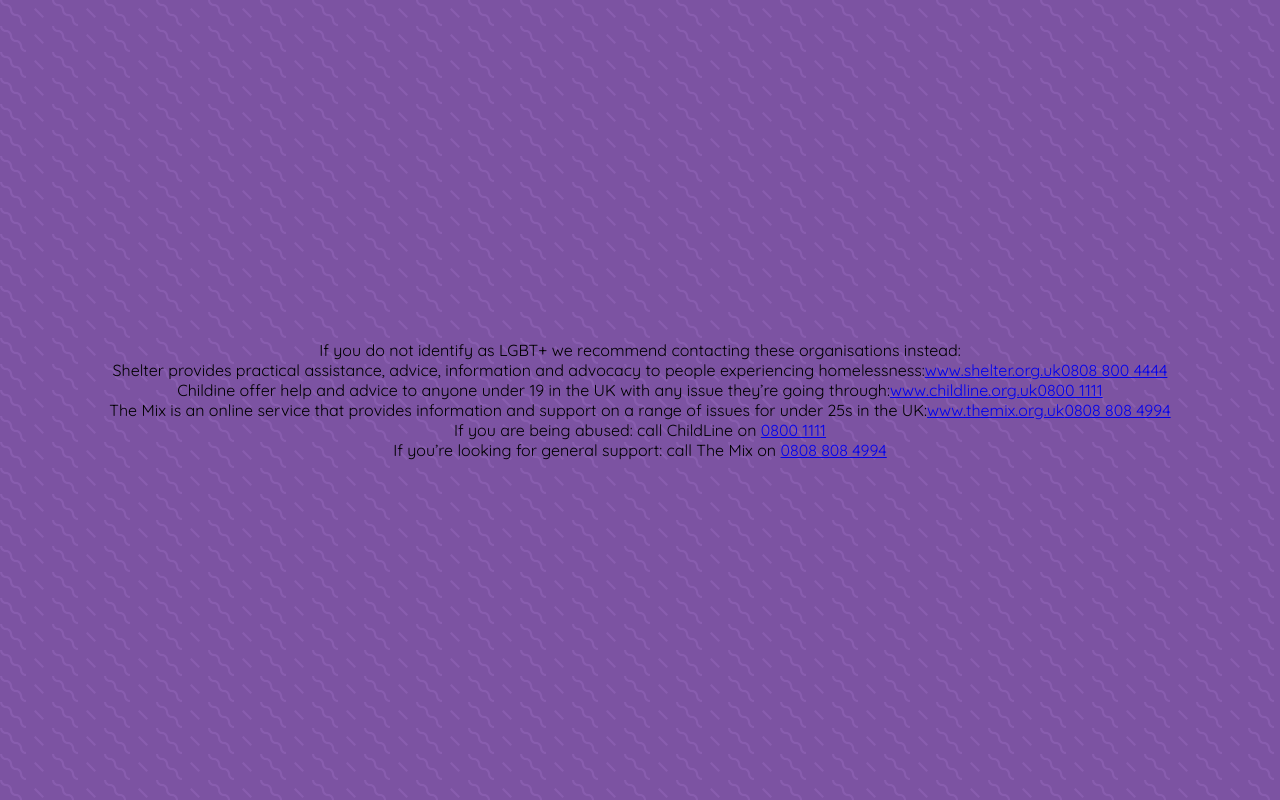
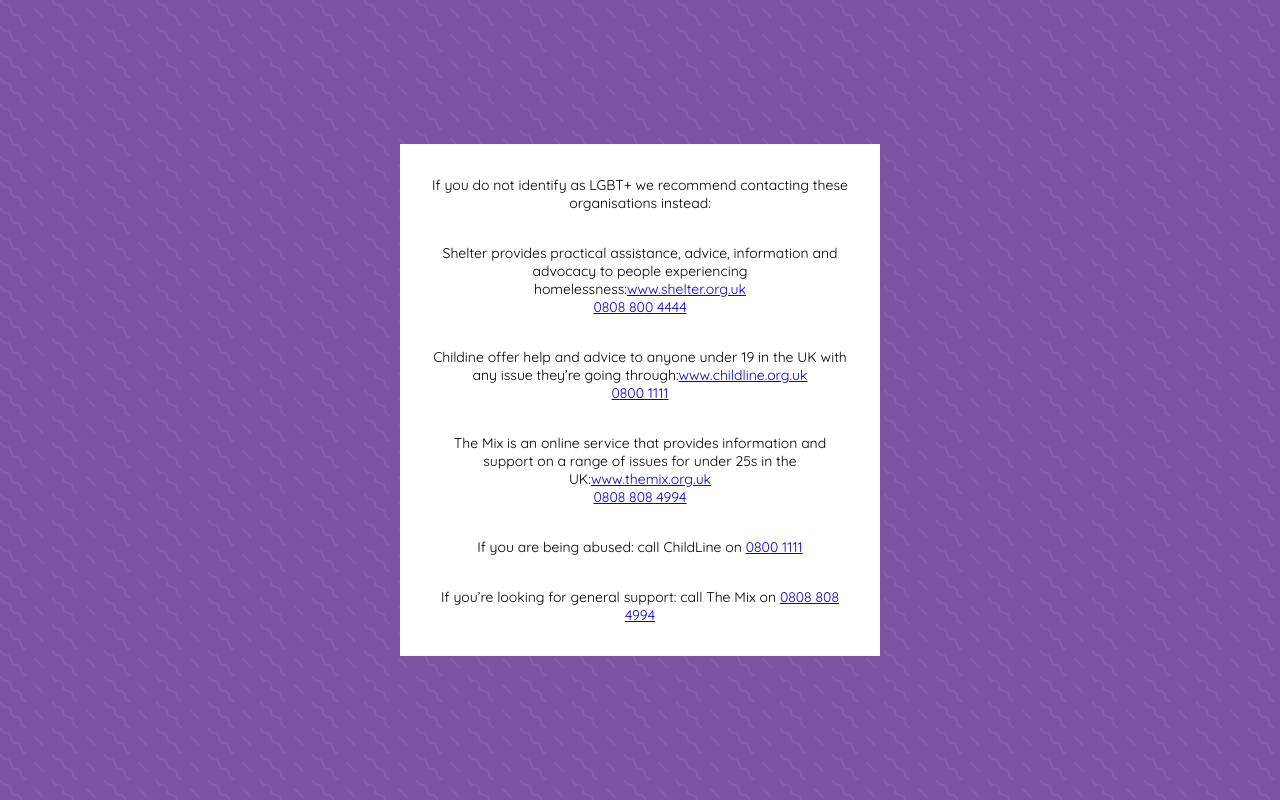
Before and after one commit to fac-12/Albert-Kennedy, a React (Create React App) app in the folder client/: page /lgbtredirect in a window 1280 px wide. Built offline with nearby package versions, Linux system fonts and the light colour scheme; no server answers.

Commit message:
further styling changes

```diff
--- a/client/src/components/auth/AuthForm.js
+++ b/client/src/components/auth/AuthForm.js
@@ -18,7 +18,8 @@ import {
   Input,
   FormElement,
   Error,
-  Register
+  Register,
+  Form
 } from "../styling/components";
 
 class AuthForm extends Component {
@@ -32,7 +33,7 @@ class AuthForm extends Component {
           Returning user? <Link to="/signin">Log in</Link>
         </Register>
 
-        <form onSubmit={handleSubmit(this.handleFormSubmit.bind(this))}>
+        <Form onSubmit={handleSubmit(this.handleFormSubmit.bind(this))}>
           <Field
             name="name"
             type="text"
@@ -70,7 +71,7 @@ class AuthForm extends Component {
           />
           <p>{this.renderAlert()}</p>
           <SubmitButton text="next" />
-        </form>
+        </Form>
       </div>
     );
   }
--- a/client/src/components/redirects/AgeRedirect.js
+++ b/client/src/components/redirects/AgeRedirect.js
@@ -1,11 +1,8 @@
 import React, { Component } from "react";
 import styled from "styled-components";
 
-import { Container, Card } from "../styling/components";
+import { Container, Card, RedirectP } from "../styling/components";
 
-const RedirectP = styled.p`
-  padding: 1rem;
-`;
 export default class AgeRedirect extends Component {
   render() {
     return (
--- a/client/src/components/redirects/Crisis.js
+++ b/client/src/components/redirects/Crisis.js
@@ -1,33 +1,35 @@
 import React, { Component } from "react";
 import styled from "styled-components";
-import { Container } from "../styling/components";
+import { Container, Card, RedirectP } from "../styling/components";
 
 export default class Crisis extends Component {
   render() {
     return (
       <Container>
-        <h2>
+        <Card>
+          <RedirectP>
             If you are in crisis, don’t use this site. Use one of these services
             instead.
-        </h2>
-        <p>
-          If you are having suicidal thoughts, call <a href="tel:999">999</a> or
-          visit your nearest A&E department.
-        </p>
-        <p>
-          You can also call Samaritans' 24-hour free helpline on{" "}
+          </RedirectP>
+          <RedirectP>
+            If you are having suicidal thoughts, call <a href="tel:999">999</a>
+            or visit your nearest A&E department.
+          </RedirectP>
+          <RedirectP>
+            You can also call Samaritans' 24-hour free helpline on
             <a href="tel:116123">116 123</a>
-        </p>
-        <p>
-          National LGBT Domestic Violence Helpline:{" "}
+          </RedirectP>
+          <RedirectP>
+            National LGBT Domestic Violence Helpline:
             <a href="tel:0300 999 5428">0300 999 5428</a>
             {" or on "}
             <a href="tel:08009995428">0800 999 5428</a>
-        </p>
-        <p>
+          </RedirectP>
+          <RedirectP>
             LGBT SwitchBoard listen to all kinds of calls, and we take every one
             seriously: <a href="tel:03003300630">0300 330 0630</a>
-        </p>
+          </RedirectP>
+        </Card>
       </Container>
     );
   }
--- a/client/src/components/redirects/LGBTRedirect.js
+++ b/client/src/components/redirects/LGBTRedirect.js
@@ -1,42 +1,47 @@
 import React, { Component } from "react";
 import styled from "styled-components";
 
-import { Container } from "../styling/components";
+import { Container, Card, RedirectP } from "../styling/components";
 
 export default class LGBTRedirect extends Component {
   render() {
     return (
       <Container>
-        <p>
+        <Card>
+          <RedirectP>
             If you do not identify as LGBT+ we recommend contacting these
             organisations instead:
-        </p>
-        <p>
+          </RedirectP>
+          <RedirectP>
             Shelter provides practical assistance, advice, information and
             advocacy to people experiencing homelessness:
             <a href="http://www.shelter.org.uk">www.shelter.org.uk</a>
+            <br />
             <a href="tel:0808 800 4444">0808 800 4444</a>
-        </p>
-        <p>
+          </RedirectP>
+          <RedirectP>
             Childine offer help and advice to anyone under 19 in the UK with any
             issue they’re going through:
             <a href="https://www.childline.org.uk">www.childline.org.uk</a>
+            <br />
             <a href="tel:0800 1111">0800 1111</a>
-        </p>
-        <p>
-          The Mix is an online service that provides information and support on
-          a range of issues for under 25s in the UK:
+          </RedirectP>
+          <RedirectP>
+            The Mix is an online service that provides information and support
+            on a range of issues for under 25s in the UK:
             <a href="http://www.themix.org.uk">www.themix.org.uk</a>
+            <br />
             <a href="tel:0808 808 4994">0808 808 4994</a>
-        </p>
-        <p>
+          </RedirectP>
+          <RedirectP>
             If you are being abused: call ChildLine on{" "}
             <a href="tel:0800 1111">0800 1111</a>
-        </p>
-        <p>
+          </RedirectP>
+          <RedirectP>
             If you’re looking for general support: call The Mix on{" "}
             <a href="tel:0808 808 4994">0808 808 4994</a>
-        </p>
+          </RedirectP>
+        </Card>
       </Container>
     );
   }
--- a/client/src/components/schedule/Mentor.js
+++ b/client/src/components/schedule/Mentor.js
@@ -9,7 +9,8 @@ import SubmitButton from "../SubmitButton";
 import styled from "styled-components";
 
 const Card = styled.label`
-  height: 8rem;
+  width: 45%;
+  height: 110px;
   border-radius: 10px;
   box-shadow: 1px 1px 2px rgba(0, 0, 0, 0.25);
   margin: 15px;
@@ -19,6 +20,15 @@ const Card = styled.label`
   justify-content: space-around;
 `;
 
+const FlexWrapper = styled.div`
+  display: flex;
+  flex-wrap: wrap;
+  justify-content: center;
+  align-items: center;
+  @media (min-width: 768px) {
+    justify-content: center;
+  }
+`;
 const Input = styled.input`
   display: none;
 
@@ -68,6 +78,7 @@ class MentorForm extends Component {
         <Header heading="Choose a mentor to connect with" />
         <form onSubmit={handleSubmit(this.onSubmit.bind(this))}>
           {_.map(this.props.mentors, mentor => (
+            <FlexWrapper>
               <Field
                 name="mentor"
                 type="radio"
@@ -78,6 +89,7 @@ class MentorForm extends Component {
                 value={mentor.name}
                 component={this.renderField}
               />
+            </FlexWrapper>
           ))}
           <Field name="error" component={this.renderError} />
           <SubmitButton text="next" />
--- a/client/src/components/schedule/Schedule.js
+++ b/client/src/components/schedule/Schedule.js
@@ -15,7 +15,7 @@ import SubmitButton from "../SubmitButton";
 
 const Card = styled.label`
   width: 90vw;
-  height: 10vh;
+  height: 110px;
   border-radius: 10px;
   box-shadow: 1px 1px 2px rgba(0, 0, 0, 0.25);
   margin: 2vh 5vw 2vh 5vw;
@@ -23,6 +23,9 @@ const Card = styled.label`
   display: flex;
   align-items: center;
   justify-content: space-around;
+  @media (min-width: 768px) {
+    width: 45%;
+  }
 `;
 
 const Input = styled.input`
@@ -37,11 +40,11 @@ const Label = styled.div``;
 
 const Form = styled.form`
   min-height: 70vh;
-  max-width: 70vw;
   display: flex;
   flex-direction: column;
   justify-content: space-between;
   padding-bottom: 3vh;
+  align-items: center;
 `;
 
 const NoAptsCard = styled.div`
@@ -56,6 +59,17 @@ const NoAptsCard = styled.div`
 
 const TextWrap = styled.div`
   padding: 20px;
+`;
+
+const FlexWrapper = styled.div`
+  display: flex;
+  flex-wrap: wrap;
+  justify-content: center;
+  align-items: center;
+  @media (min-width: 768px) {
+    max-width: 70%;
+    justify-content: center;
+  }
 `;
 
 class ScheduleForm extends Component {
@@ -107,7 +121,7 @@ class ScheduleForm extends Component {
     const dates = this.props.availibility;
     return (
       <Form onSubmit={handleSubmit(this.onSubmit.bind(this))}>
-        <div>
+        <FlexWrapper>
           {_.map(dates, (datetime, index) => (
             <Field
               name="datetime"
@@ -118,7 +132,7 @@ class ScheduleForm extends Component {
               component={this.renderField}
             />
           ))}
-        </div>
+        </FlexWrapper>
         <div>
           <Field name="error" component={this.renderError} />
           <SubmitButton text="next" />
@@ -128,9 +142,7 @@ class ScheduleForm extends Component {
   }
 
   renderError(field) {
-    const {
-      meta: { error, submitFailed }
-    } = field;
+    const { meta: { error, submitFailed } } = field;
     return <div>{submitFailed ? error : ""}</div>;
   }
 
--- a/client/src/components/styling/components.js
+++ b/client/src/components/styling/components.js
@@ -23,11 +23,10 @@ const Card = styled.div`
   padding: 1rem;
   text-align: center;
   margin: 1rem;
-  height: 20rem;
-  width: 18rem;
-  @media (min-width: 546px) {
-    width: 28rem;
-    height: 30rem;
+  font-size: 14px;
+  @media (min-width: 768px) {
+    width: 30rem;
+    height: 32rem;
   }
 `;
 
@@ -99,6 +98,8 @@ const Error = styled.p`
 
 const Register = styled.p`
   margin-top: 1rem;
+  align-items: center;
+  text-align: center;
 `;
 
 const Header = styled.h1`
@@ -127,6 +128,10 @@ const Form = styled.form`
   align-items: center;
 `;
 
+const RedirectP = styled.p`
+  padding: 1rem;
+`;
+
 export {
   Container,
   Card,
@@ -142,5 +147,6 @@ export {
   Register,
   Header,
   Button,
-  Form
+  Form,
+  RedirectP
 };
```
Also changed, not shown: 1 other file (tests, documents, lock files or other folders). Lines whose indentation alone changed are shown as unchanged.
